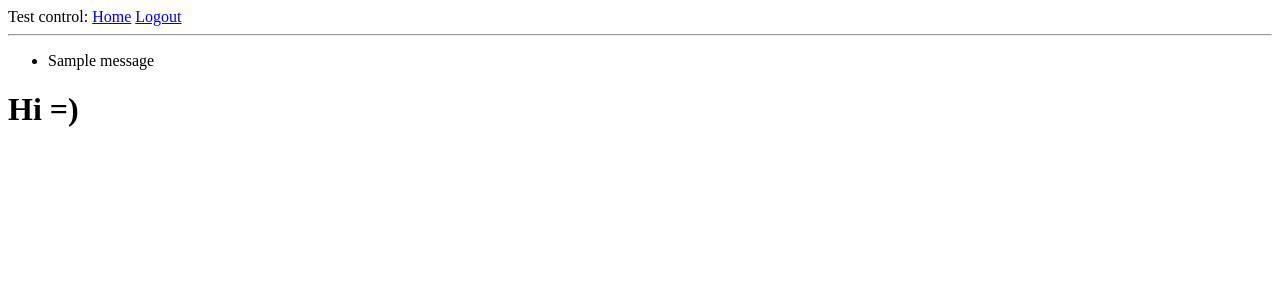
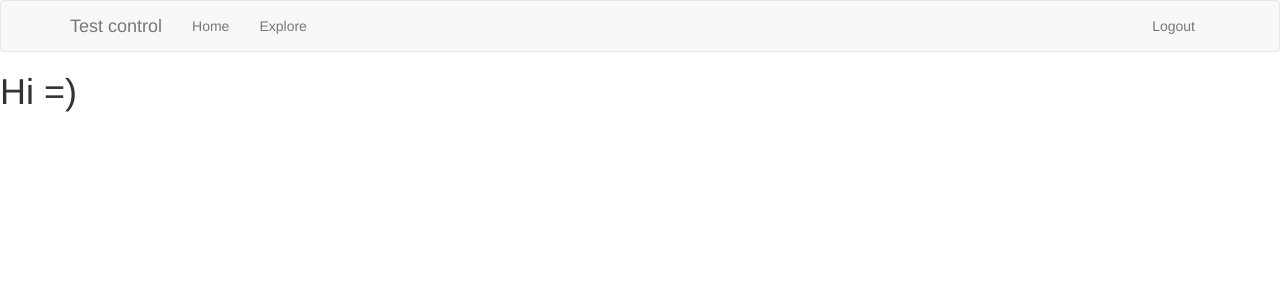
Before and after one commit to DmitrySevostianov/flask-test-app-01, a Flask app: page / in a window 1280 px wide. Shown: the top 300 px of the page. Run offline with Flask 2, Linux system fonts and the light colour scheme; a user stored in the database is signed in; tables that the repository leaves empty hold one stand-in row (values such as "Sample post"); one stand-in notice (Sample message) is shown; some libraries are stand-ins or nearby versions.

Commit message:
extends 'bootstrap/base.html' ...

```diff
--- a/app/templates/base.html
+++ b/app/templates/base.html
@@ -1,36 +1,50 @@
-<!DOCTYPE html>
+{% extends 'bootstrap/base.html' %}
 
-<html>
-    <head>
-      {% if title %}
-      <title>{{ title }} Test control</title>
-      {% else %}
-      <title>Welcome to Test control</title>
-      {% endif %}
-    </head>
-    <body>
-        <div>Test control:
-            <a href="{{ url_for('index') }}">Home</a>
+{% block title %}
+    {% if title %}{{ title }} - Test control{% else %}Welcome to Test control{% endif %}
+{% endblock %}
 
-            {% if current_user.is_anonymous %}
-            <a href="{{ url_for('login') }}">Login</a>
-            {% else %}
-            <a href="{{ url_for('logout') }}">Logout</a>
-            {% endif %}
+{% block navbar %}
+    <nav class="navbar navbar-default">
+        <div class="container">
+            <div class="navbar-header">
+                <button type="button" class="navbar-toggle collapsed" data-toggle="collapse" data-target="#bs-example-navbar-collapse-1" aria-expanded="false">
+                    <span class="sr-only">Toggle navigation</span>
+                    <span class="icon-bar"></span>
+                    <span class="icon-bar"></span>
+                    <span class="icon-bar"></span>
+                </button>
+                <a class="navbar-brand" href="{{ url_for('index') }}">Test control</a>
+            </div>
+            <div class="collapse navbar-collapse" id="bs-example-navbar-collapse-1">
+                <ul class="nav navbar-nav">
+                    <li><a href="{{ url_for('index') }}">Home</a></li>
+                    <li><a href="{{ url_for('explore') }}">Explore</a></li>
+                </ul>
+                <ul class="nav navbar-nav navbar-right">
+                    {% if current_user.is_anonymous %}
+                    <li><a href="{{ url_for('login') }}">Login</a></li>
+                    {% else %}
 
+                    <li><a href="{{ url_for('logout') }}">Logout</a></li>
+                    {% endif %}
+                </ul>
+            </div>
         </div>
-        <hr>
+    </nav>
+{% endblock %}
 
+{% block content %}
+    <div class="container">
         {% with messages = get_flashed_messages() %}
         {% if messages %}
-        <ul>
             {% for message in messages %}
-            <li>{{ message }}</li>
+            <div class="alert alert-info" role="alert">{{ message }}</div>
             {% endfor %}
-        </ul>
         {% endif %}
         {% endwith %}
 
-        {% block content %}{% endblock %}
-    </body>
-</html>
+        {# application content needs to be provided in the app_content block #}
+        {% block app_content %}{% endblock %}
+    </div>
+{% endblock %}
```
